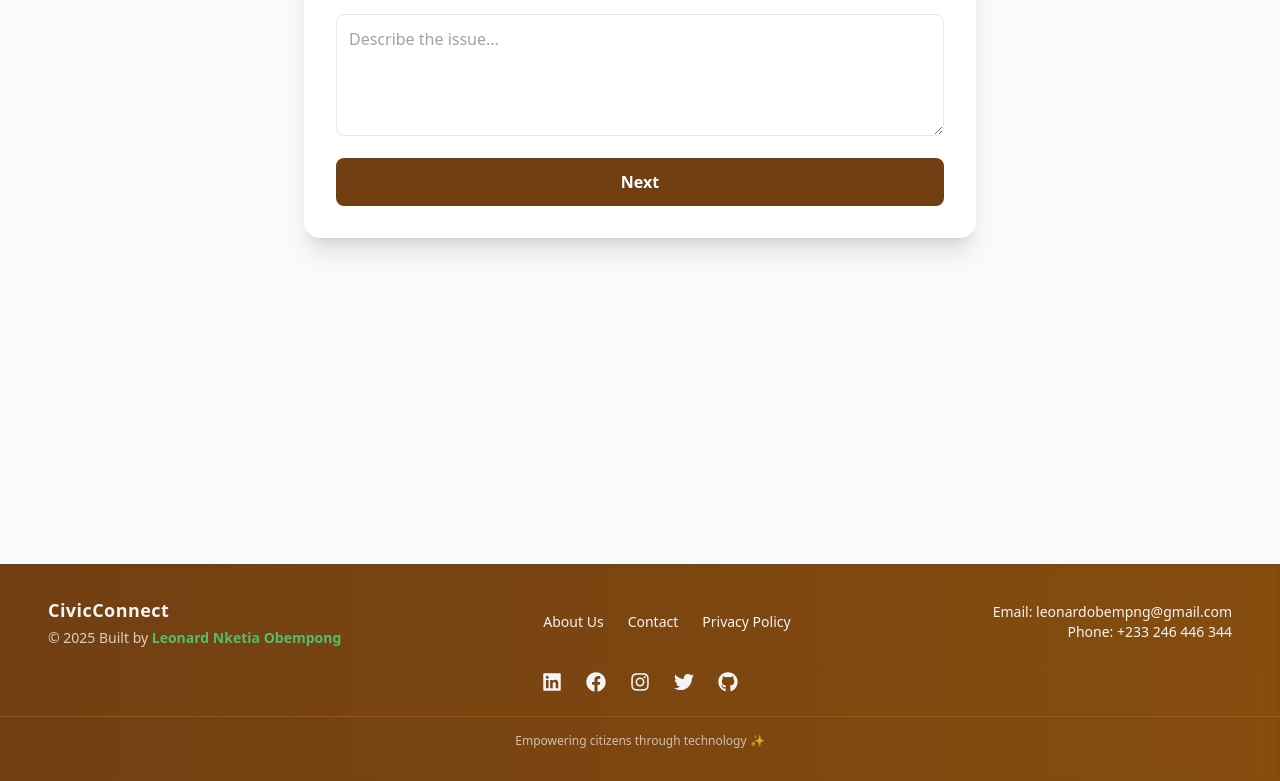
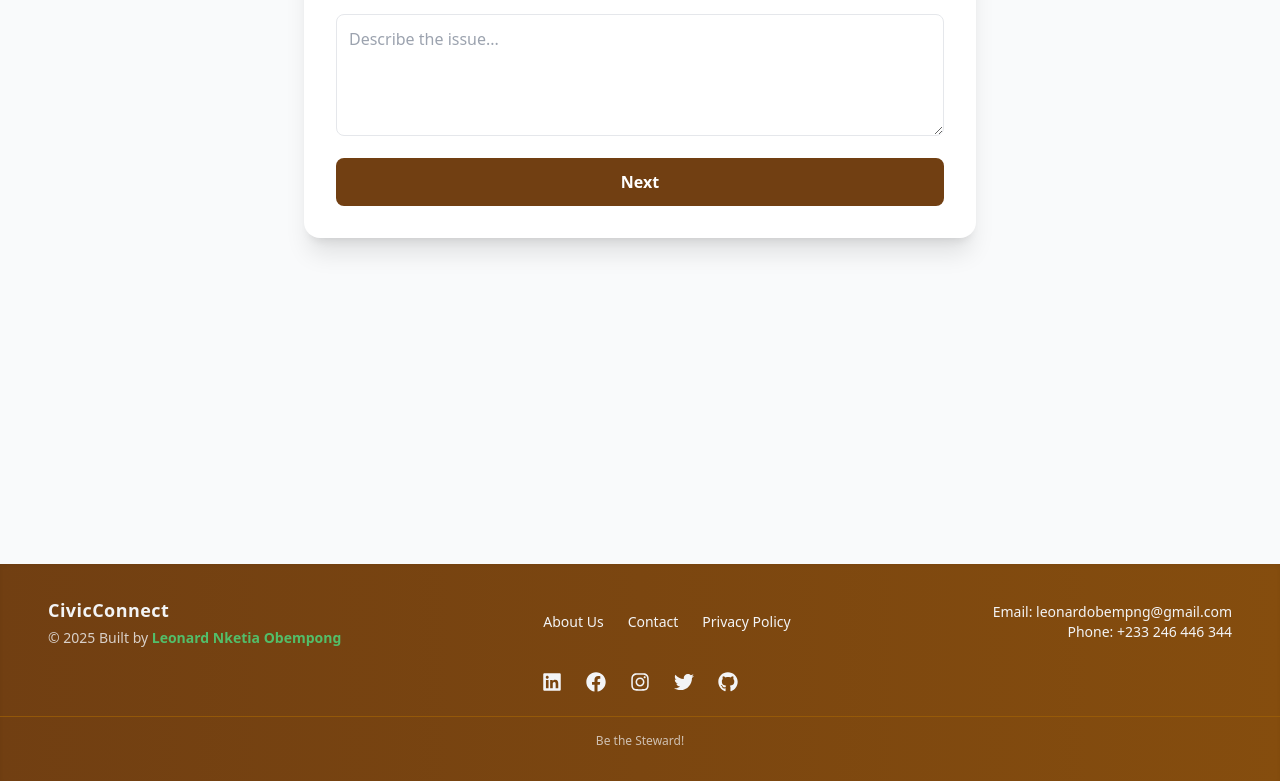
Before and after one commit to lnObempong/civicconnect, a React (Vite) app: page /report in a window 1280 px wide. Shown: the part 348-1129 px from the top of the page. Built offline with nearby package versions, Linux system fonts and the light colour scheme.

Commit message:
Updated the footer with UI/UX improved

```diff
--- a/src/components/Footer.jsx
+++ b/src/components/Footer.jsx
@@ -96,7 +96,7 @@ export default function Footer() {
 
       {/* Bottom Divider */}
       <div className="border-t border-yellow-700 mt-6 pt-4 text-center text-xs opacity-70">
-        Empowering citizens through technology ✨
+        Be the Steward!
       </div>
     </footer>
   );
```
